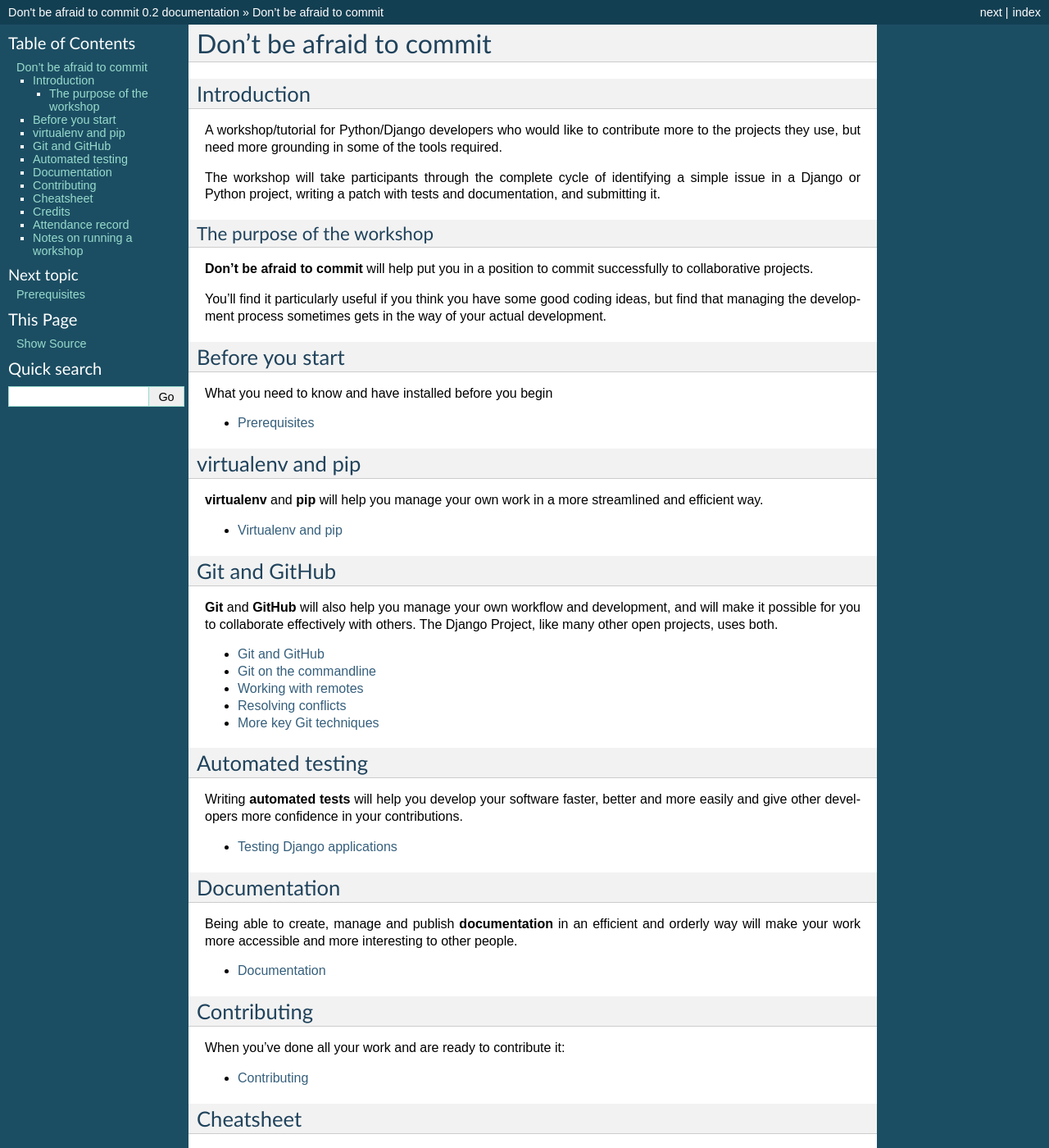
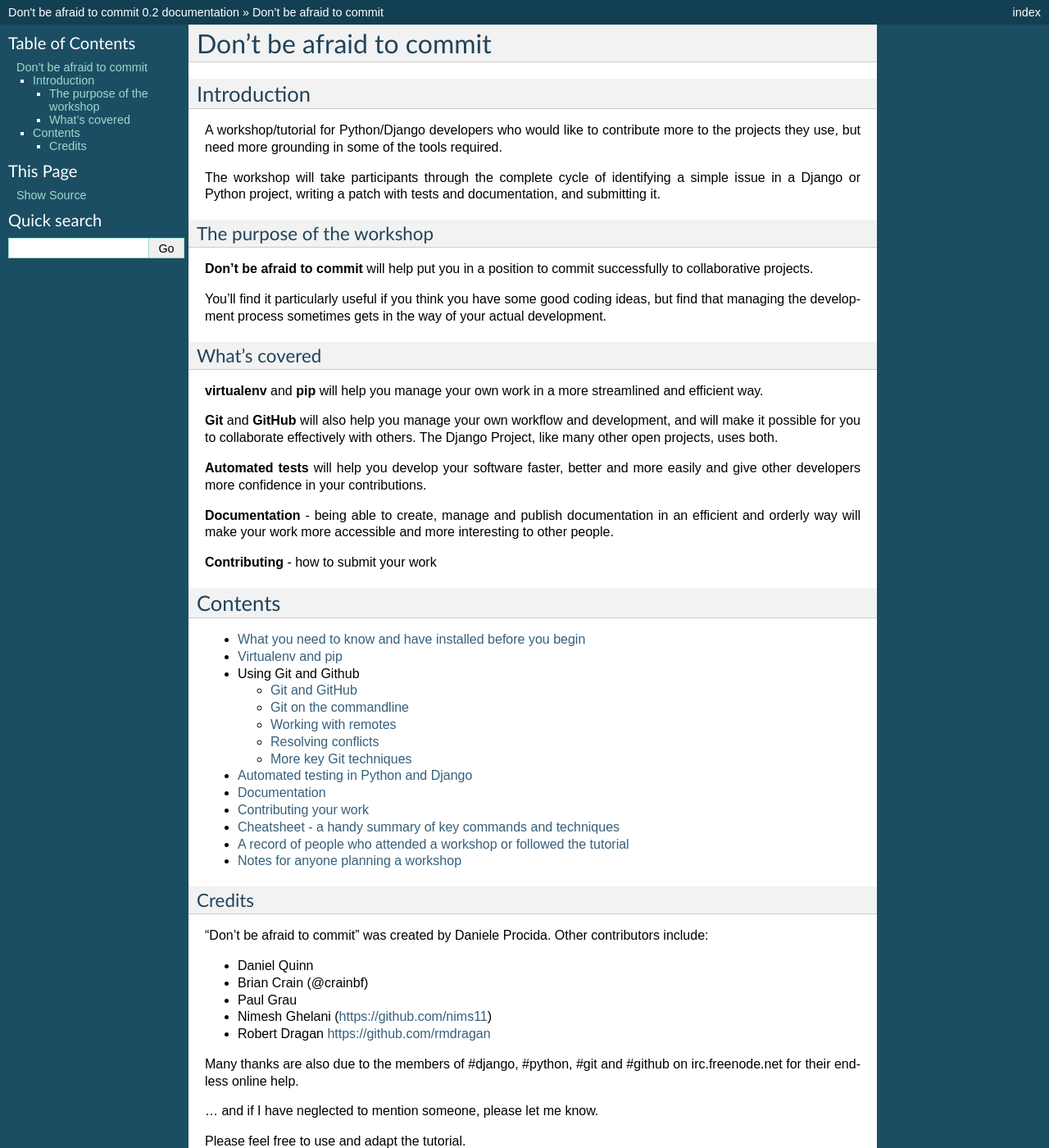
Before and after one commit to evildmp/afraid-to-commit, a Sphinx documentation site: the page built from docs/index.rst, in a window 1280 px wide and 1400 px high. Shown: the whole window at 82% size. Built offline with Sphinx 7.4.7, drawn with Linux system fonts in a browser that asks for light colours; some of the changed text lies outside the part shown.

Commit message:
numerous improvements

```diff
--- a/docs/contributing.rst
+++ b/docs/contributing.rst
@@ -50,8 +50,8 @@ If you think that sounds tedious, it's nothing compared to the potential pain
 of having to manage or use code and documentation written according to the
 individual preferences of all its different contributors.
 
-*	https://docs.djangoproject.com/en/1.5/internals/contributing/
-*	https://docs.djangoproject.com/en/1.5/internals/contributing/writing-code/working-with-git/
+*	https://docs.djangoproject.com/en/1.6/internals/contributing/
+*	https://docs.djangoproject.com/en/1.6/internals/contributing/writing-code/working-with-git/
 
 Note that the Django Project's Git guidelines ask contributors to use
 ``rebase`` - which is firstly a little unusual, and secondly explained in the
--- a/docs/index.rst
+++ b/docs/index.rst
@@ -28,109 +28,49 @@ You'll find it particularly useful if you think you have some good coding
 ideas, but find that managing the development process sometimes gets in the
 way of your actual development.
 
-
-Before you start
-================
-
-What you need to know and have installed before you begin
-
-.. toctree::
-   :maxdepth: 1
-
-   prerequisites
-
-virtualenv and pip
-==================
+What's covered
+--------------
 
 **virtualenv** and **pip** will help you manage your own work in a more
 streamlined and efficient way.
-
-.. toctree::
-   :maxdepth: 1
-
-   virtualenv
-
-Git and GitHub
-==============
 
 **Git** and **GitHub** will also help you manage your own workflow and
 development, and will make it possible for you to collaborate effectively with
 others. The Django Project, like many other open projects, uses both.
 
-.. toctree::
-   :maxdepth: 1
-
-   git
-   commandlinegit
-   remotes
-   conflicts
-   moregit
-
-Automated testing
-=================
-
-Writing **automated tests** will help you develop your software faster,
+**Automated tests** will help you develop your software faster,
 better and more easily and give other developers more confidence in your
 contributions.
 
-.. toctree::
-   :maxdepth: 1
+**Documentation** - being able to create, manage and publish documentation in
+an efficient and orderly way will make your work more accessible and more
+interesting to other people.
 
-   testing
+**Contributing** - how to submit your work
 
-Documentation
-=============
 
-Being able to create, manage and publish **documentation** in an efficient
-and orderly way will make your work more accessible and more interesting to
-other people.
+Contents
+========
 
-.. toctree::
-   :maxdepth: 1
+*   :doc:`What you need to know and have installed before you begin <prerequisites>`
+*   :doc:`virtualenv`
+*   Using Git and Github
 
-   documentation
+    *   :doc:`git`
+    *   :doc:`commandlinegit`
+    *   :doc:`remotes`
+    *   :doc:`conflicts`
+    *   :doc:`moregit`
 
-Contributing
-============
-
-When you've done all your work and are ready to contribute it:
-
-.. toctree::
-   :maxdepth: 1
-
-   contributing
-
-Cheatsheet
-==========
-
-A handy summary of key commands and techniques.
-
-.. toctree::
-   :maxdepth: 1
-
-   cheatsheet
+*   :doc:`Automated testing in Python and Django <testing>`
+*   :doc:`documentation`
+*   :doc:`Contributing your work <contributing>`
+* :doc:`Cheatsheet - a handy summary of key commands and techniques
+  <cheatsheet>`
+*   :doc:`A record of people who attended a workshop or followed the tutorial <attendance_record>`
+*   :doc:`Notes for anyone planning a workshop <notesforplanners>`
 
 Credits
-=======
+-------
 
 .. include:: ../CONTRIBUTORS.txt
-
-Attendance record
-=================
-
-A record of people who attended a workshop or followed the tutorial
-
-.. toctree::
-   :maxdepth: 1
-
-   attendance_record
-
-Notes on running a workshop
-===========================
-
-Notes for anyone planning a workshop.
-
-.. toctree::
-   :maxdepth: 1
-
-   notesforplanners
```
Also changed, not shown: docs/conflicts.rst (+16 -8 lines), docs/documentation.rst (+7 -3 lines), docs/testing.rst (+10 -2 lines).
